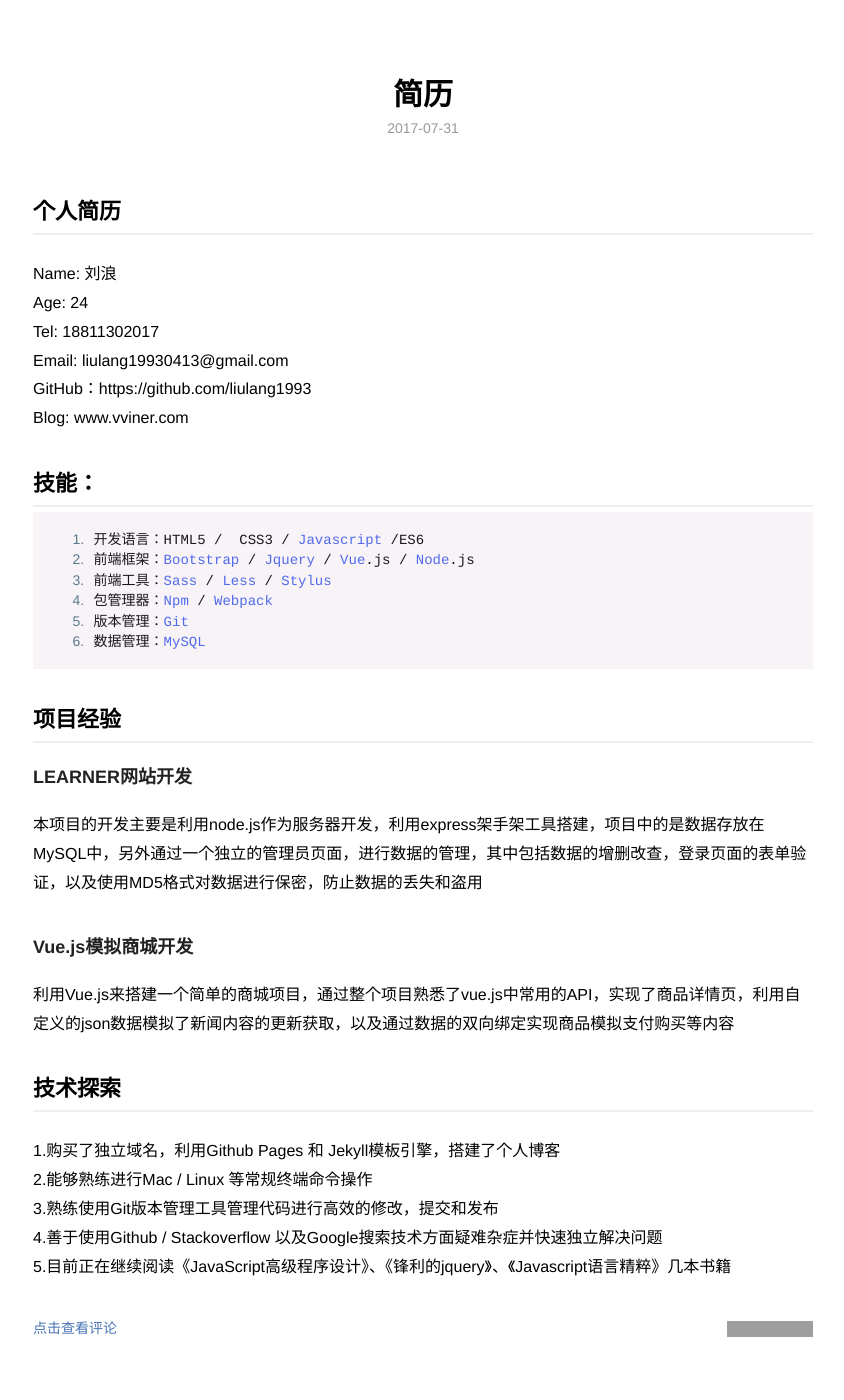
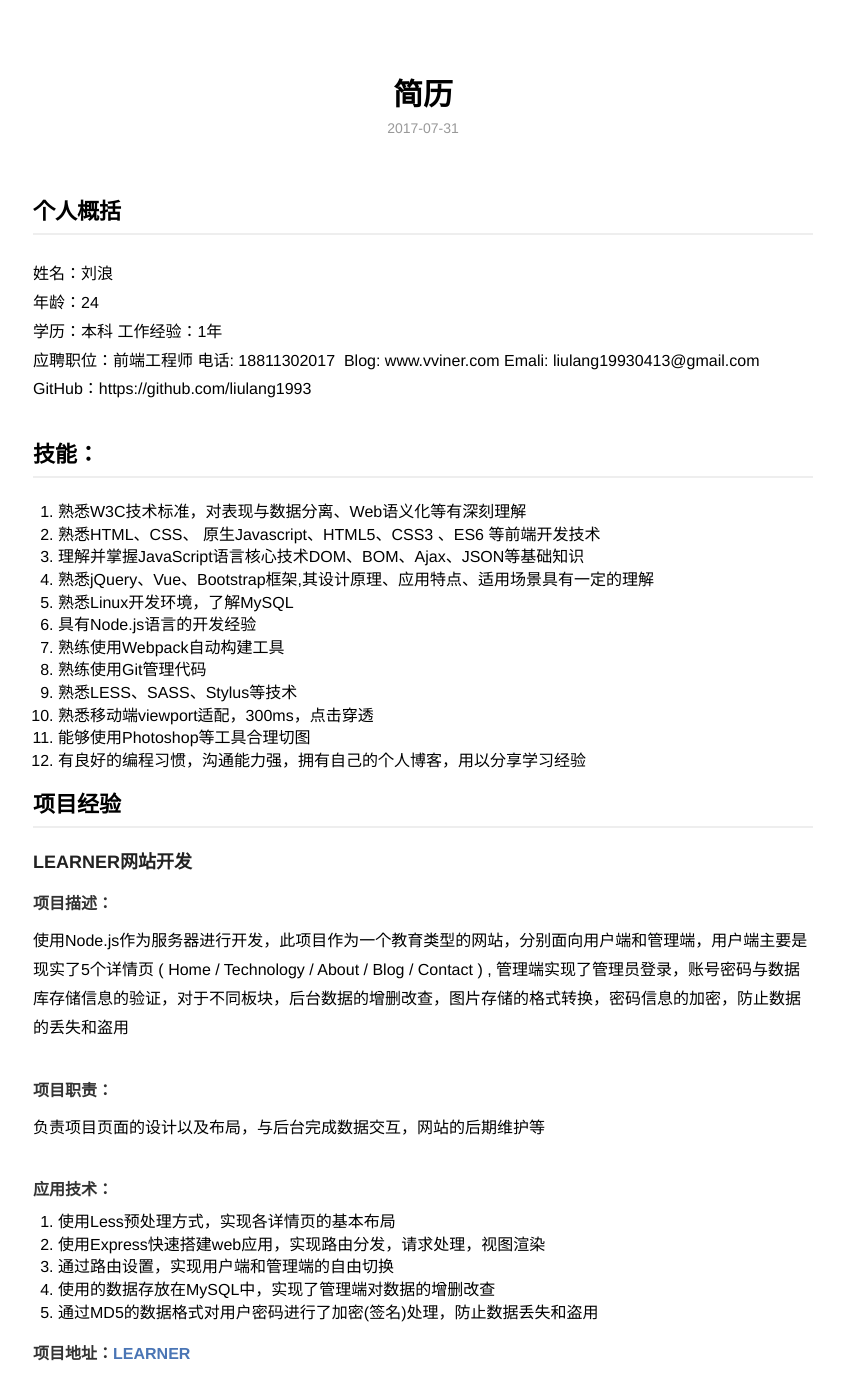
Before and after one commit to baixiaomei/liulang1993.github.io, a Jekyll site: the page built from _posts/2017-7-31-resume.md, in a window 1280 px wide and 1400 px high. Shown: the whole window, without its empty margins (217-1061 px from the left). Built offline with Jekyll 4.4.1, drawn with Linux system fonts in a browser that asks for light colours; some of the changed text lies outside the part shown; grey boxes are pictures that could not be loaded.

Commit message:
个人简历

```diff
--- a/_posts/2017-7-31-resume.md
+++ b/_posts/2017-7-31-resume.md
@@ -5,36 +5,72 @@ description: 个人简历
 category: blog
 ---
 
-## 个人简历
-Name: 刘浪 <br>
-Age:  24 <br>
-Tel: 18811302017 <br>
-Email: liulang19930413@gmail.com <br>
-GitHub：https://github.com/liulang1993 <br>
+## 个人概括
+姓名：刘浪
+年龄：24 <br>
+学历：本科
+工作经验：1年 <br>
+应聘职位：前端工程师
+电话: 18811302017
 Blog: www.vviner.com
+Emali: liulang19930413@gmail.com
+GitHub：https://github.com/liulang1993
+
 
 
 ## 技能：
 
-	开发语言：HTML5 /  CSS3 / Javascript /ES6
-	前端框架：Bootstrap / Jquery / Vue.js / Node.js
-	前端工具：Sass / Less / Stylus
-	包管理器：Npm / Webpack
-	版本管理：Git
-	数据管理：MySQL
+1.  熟悉**W3C**技术标准，对表现与数据分离、Web语义化等有深刻理解
+2.  熟悉**HTML**、**CSS**、 原生**Javascript**、**HTML5**、**CSS3** 、**ES6** 等前端开发技术
+3.  理解并掌握**JavaScript**语言核心技术**DOM**、**BOM**、**Ajax**、**JSON**等基础知识
+4.  熟悉**jQuery**、**Vue**、**Bootstrap**框架,其设计原理、应用特点、适用场景具有一定的理解
+5.  熟悉**Linux**开发环境，了解**MySQL**
+6.  具有**Node.js**语言的开发经验
+7.  熟练使用**Webpack**自动构建工具
+8.  熟练使用**Git**管理代码
+9.  熟悉**LESS**、**SASS**、**Stylus**等技术
+10. 熟悉移动端**viewport**适配，**300ms**，点击穿透
+11. 能够使用**Photoshop**等工具合理切图
+12. 有良好的编程习惯，沟通能力强，拥有自己的个人博客，用以分享学习经验
+
 
 
 ## 项目经验
 
 ### LEARNER网站开发
-本项目的开发主要是利用node.js作为服务器开发，利用express架手架工具搭建，项目中的是数据存放在MySQL中，另外通过一个独立的管理员页面，进行数据的管理，其中包括数据的增删改查，登录页面的表单验证，以及使用MD5格式对数据进行保密，防止数据的丢失和盗用
+##### 项目描述：
+使用**Node.js**作为服务器进行开发，此项目作为一个教育类型的网站，分别面向用户端和管理端，用户端主要是现实了5个详情页 ( **Home** / **Technology** / **About** / **Blog** / **Contact** ) , 管理端实现了管理员登录，账号密码与数据库存储信息的验证，对于不同板块，后台数据的增删改查，图片存储的格式转换，密码信息的加密，防止数据的丢失和盗用
+##### 项目职责：
+负责项目页面的设计以及布局，与后台完成数据交互，网站的后期维护等
+
+##### 应用技术：
+1. 使用**Less**预处理方式，实现各详情页的基本布局<br>
+2. 使用**Express**快速搭建**web**应用，实现路由分发，请求处理，视图渲染<br>
+3. 通过路由设置，实现用户端和管理端的自由切换<br>
+4. 使用的数据存放在**MySQL**中，实现了管理端对数据的增删改查<br>
+5. 通过**MD5**的数据格式对用户密码进行了加密(签名)处理，防止数据丢失和盗用<br>
+
+##### 项目地址：[LEARNER](https://github.com/liulang1993/Node-project)
+<br>
+
 
 ### Vue.js模拟商城开发
-利用Vue.js来搭建一个简单的商城项目，通过整个项目熟悉了vue.js中常用的API，实现了商品详情页，利用自定义的json数据模拟了新闻内容的更新获取，以及通过数据的双向绑定实现商品模拟支付购买等内容
+##### 项目描述：
+使用**Vue.js 2.0**进行项目的开发，此项目作为一个小型的商城项目，包含了对数据的渲染，商品的购买和银行选择的支付，用户的注册登录，商品轮播的展示，包含不同产品的子路由页面、选项、产品说明以及各种弹窗效果,可以使用户体验一个完整的购买流程
+##### 项目职责：
+负责项目页面的设计以及布局，与后台完成数据交互，网站的后期维护等
+##### 应用技术：
+1. 使用**Webpack**搭建**Vue**环境，实现数据与结构相分离，便于后期维护<br>
+2. 应用**Json**模拟数据的方式，进行对列表详情，以及新闻详情进行动态刷新和渲染<br>
+3. 通过对**vue-router**的设置，实现了4个子路由页面的无刷新切换<br>
+4. 选项组件开发 ( 单选，多选，下拉框，计数 ) 与最终支付页面商品信息保持一致<br>
+5. 确认购买和支付状态，通过发送**Ajax**请求来获取价格，确认购买状态<br>
+
+##### 项目地址： [Vue-Store](https://github.com/liulang1993/Vue-project/tree/master/vue-Store)
 
 ## 技术探索
-1.购买了独立域名，利用Github Pages 和 Jekyll模板引擎，搭建了个人博客<br>
-2.能够熟练进行Mac / Linux 等常规终端命令操作<br>
-3.熟练使用Git版本管理工具管理代码进行高效的修改，提交和发布<br>
-4.善于使用Github / Stackoverflow 以及Google搜索技术方面疑难杂症并快速独立解决问题<br>
-5.目前正在继续阅读《JavaScript高级程序设计》、《锋利的jquery》、《Javascript语言精粹》几本书籍
+1. 购买了独立域名，利用**Github Pages** 和 **Jekyll**模板引擎，搭建了个人博客<br>
+2. 能够熟练进行**Mac** / **Linux**等常规终端命令操作<br>
+3. 熟练使用**Git**版本管理工具管理代码进行高效的修改，提交和发布<br>
+4. 善于使用**Github** / **Stackoverflow** 以及**Google**搜索技术方面疑难杂症并快速独立解决问题<br>
+5. 目前正在继续阅读《JavaScript高级程序设计》、《锋利的jquery》、《Javascript语言精粹》等书籍
```
